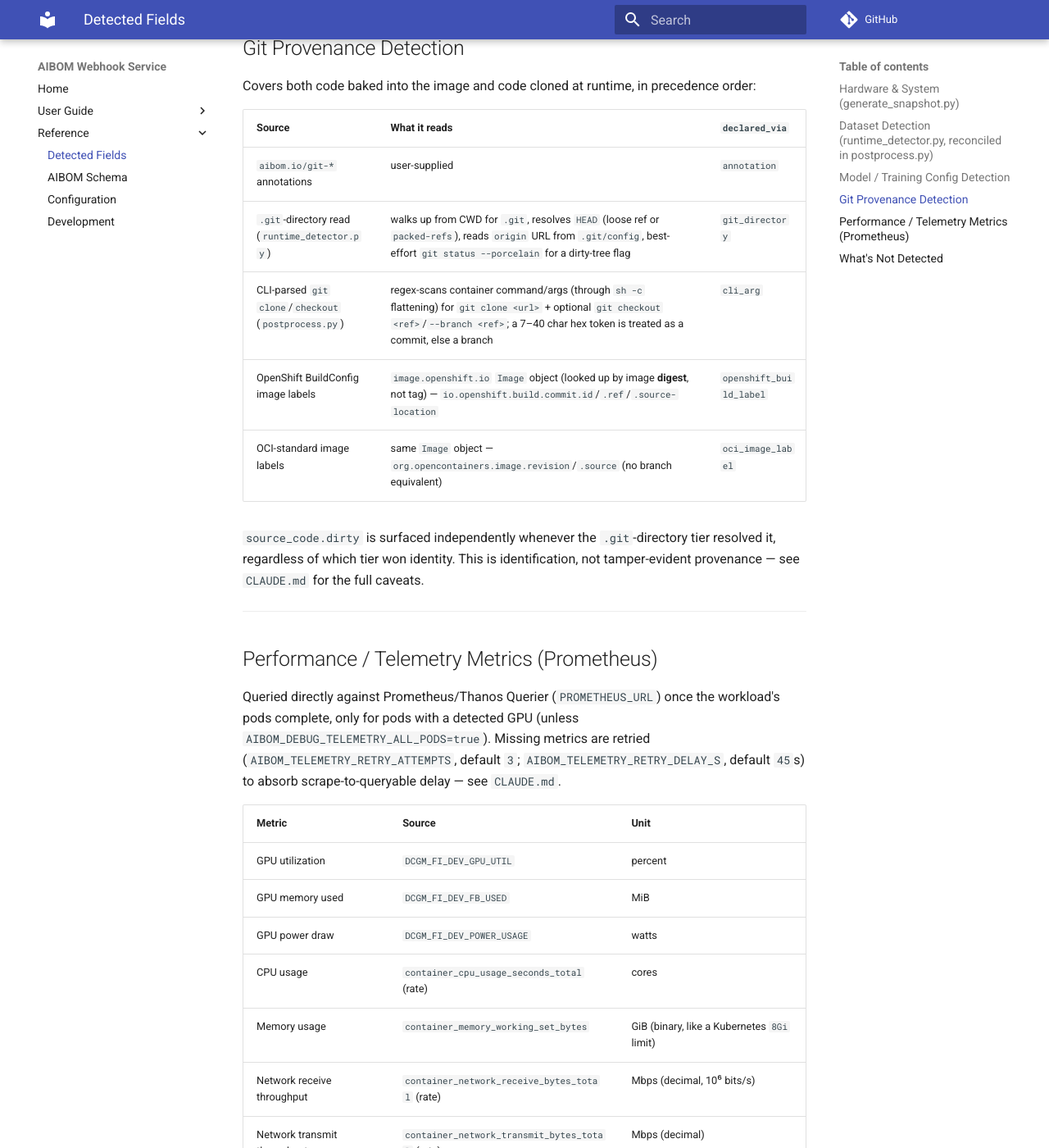
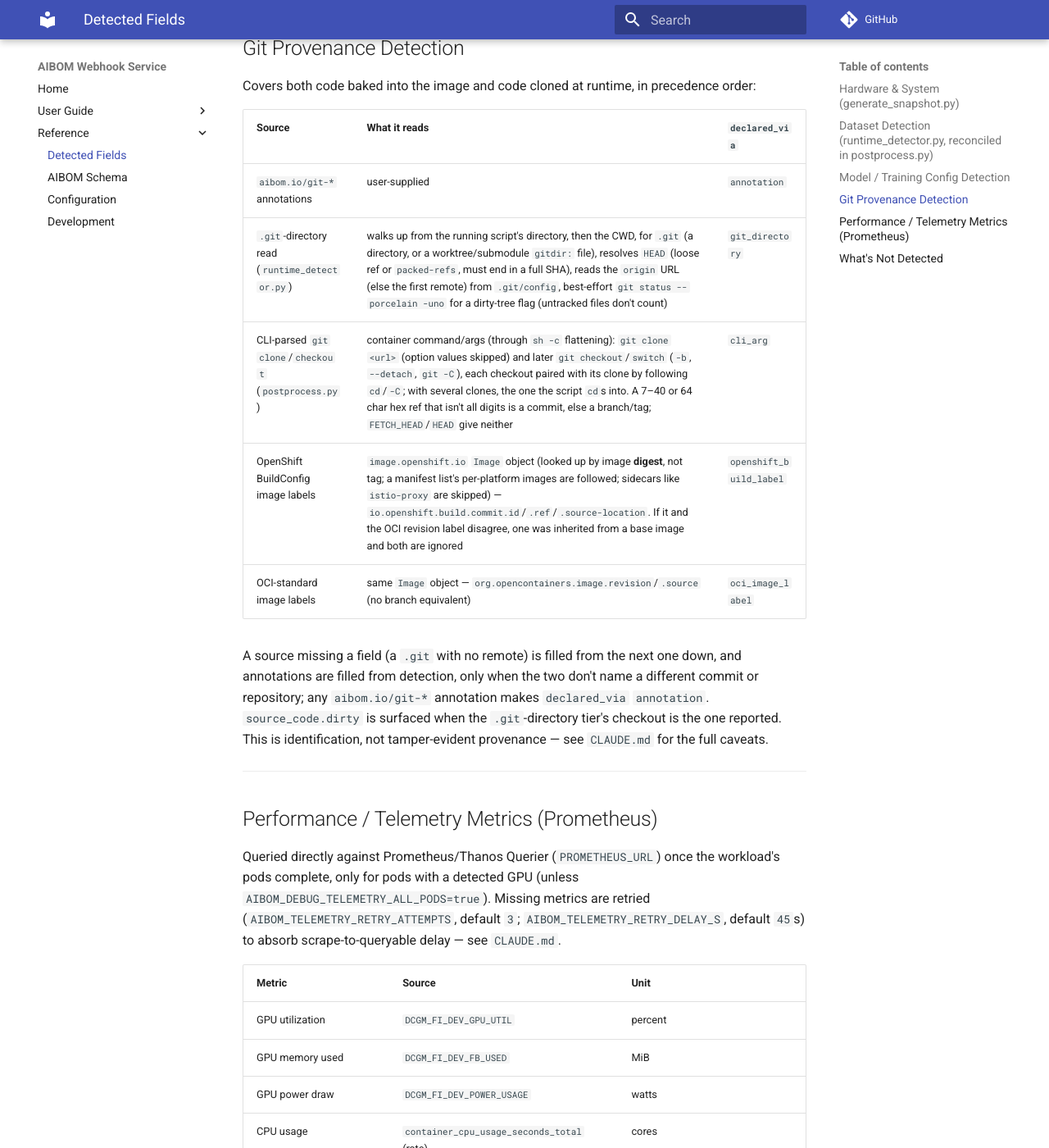
Before and after one commit to gavinsan33/aibom-webhook-service, an MkDocs documentation site: the page built from docs/CAPABILITIES.md, in a window 1280 px wide and 1400 px high, scrolled down 8399 px. Shown: the whole window at 82% size. Built offline with MkDocs 1.6.1 and Material for MkDocs 9.7.7, drawn with Linux system fonts in a browser that asks for light colours; comment, search, counter and statistics services are not loaded.

Commit message:
Document #113 fixes

```diff
--- a/docs/CAPABILITIES.md
+++ b/docs/CAPABILITIES.md
@@ -186,12 +186,12 @@ Covers both code baked into the image and code cloned at runtime, in precedence
 | Source | What it reads | `declared_via` |
 |---|---|---|
 | `aibom.io/git-*` annotations | user-supplied | `annotation` |
-| `.git`-directory read (`runtime_detector.py`) | walks up from CWD for `.git`, resolves `HEAD` (loose ref or `packed-refs`), reads `origin` URL from `.git/config`, best-effort `git status --porcelain` for a dirty-tree flag | `git_directory` |
-| CLI-parsed `git clone`/`checkout` (`postprocess.py`) | regex-scans container command/args (through `sh -c` flattening) for `git clone <url>` + optional `git checkout <ref>`/`--branch <ref>`; a 7–40 char hex token is treated as a commit, else a branch | `cli_arg` |
-| OpenShift BuildConfig image labels | `image.openshift.io` `Image` object (looked up by image **digest**, not tag) — `io.openshift.build.commit.id`/`.ref`/`.source-location` | `openshift_build_label` |
+| `.git`-directory read (`runtime_detector.py`) | walks up from the running script's directory, then the CWD, for `.git` (a directory, or a worktree/submodule `gitdir:` file), resolves `HEAD` (loose ref or `packed-refs`, must end in a full SHA), reads the `origin` URL (else the first remote) from `.git/config`, best-effort `git status --porcelain -uno` for a dirty-tree flag (untracked files don't count) | `git_directory` |
+| CLI-parsed `git clone`/`checkout` (`postprocess.py`) | container command/args (through `sh -c` flattening): `git clone <url>` (option values skipped) and later `git checkout`/`switch` (`-b`, `--detach`, `git -C`), each checkout paired with its clone by following `cd`/`-C`; with several clones, the one the script `cd`s into. A 7–40 or 64 char hex ref that isn't all digits is a commit, else a branch/tag; `FETCH_HEAD`/`HEAD` give neither | `cli_arg` |
+| OpenShift BuildConfig image labels | `image.openshift.io` `Image` object (looked up by image **digest**, not tag; a manifest list's per-platform images are followed; sidecars like `istio-proxy` are skipped) — `io.openshift.build.commit.id`/`.ref`/`.source-location`. If it and the OCI revision label disagree, one was inherited from a base image and both are ignored | `openshift_build_label` |
 | OCI-standard image labels | same `Image` object — `org.opencontainers.image.revision`/`.source` (no branch equivalent) | `oci_image_label` |
 
-`source_code.dirty` is surfaced independently whenever the `.git`-directory tier resolved it, regardless of which tier won identity. This is identification, not tamper-evident provenance — see `CLAUDE.md` for the full caveats.
+A source missing a field (a `.git` with no remote) is filled from the next one down, and annotations are filled from detection, only when the two don't name a different commit or repository; any `aibom.io/git-*` annotation makes `declared_via` `annotation`. `source_code.dirty` is surfaced when the `.git`-directory tier's checkout is the one reported. This is identification, not tamper-evident provenance — see `CLAUDE.md` for the full caveats.
 
 ---
 
```
Also changed, not shown: CLAUDE.md (+4 -4 lines).
